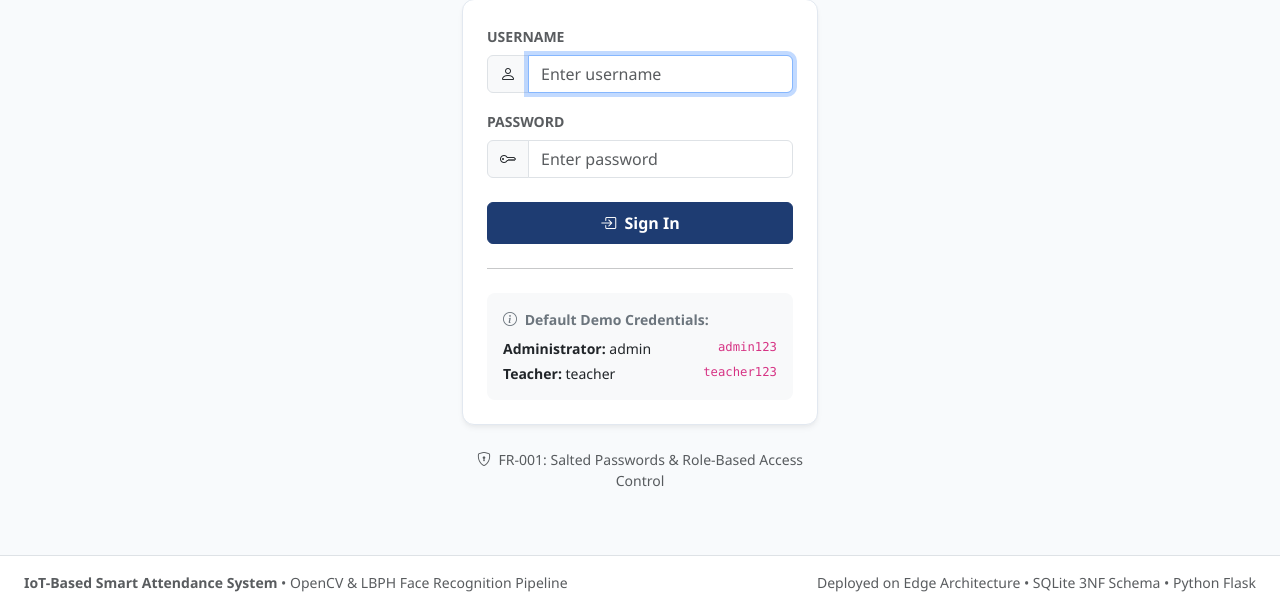
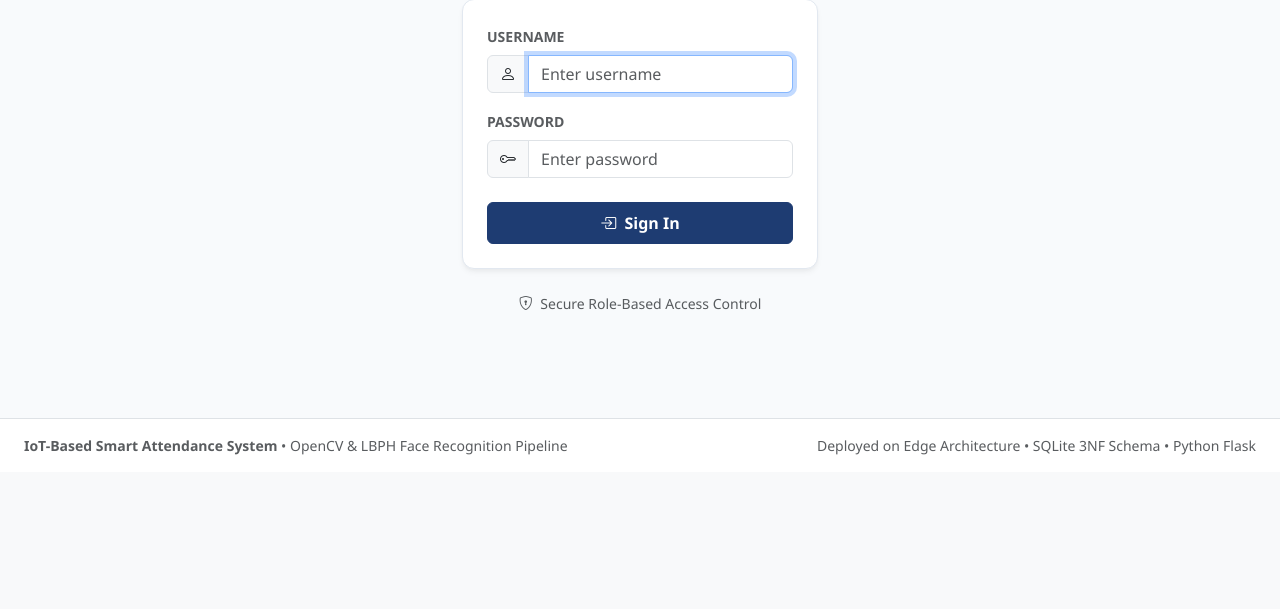
Before and after one commit to nasir-j/smart-attendance-system, a Flask app: page /login in a window 1280 px wide. Shown: the part 328-937 px from the top of the page. After the commit the page ends 783 px from the top, so only its background shows below. Run offline with Flask 3, Linux system fonts and the light colour scheme; parts of the project's set-up code (start-up, migrations or seed data) failed here and were passed over.

Commit message:
Remove demo credentials hint box from login page

```diff
--- a/templates/login.html
+++ b/templates/login.html
@@ -35,24 +35,10 @@
             <i class="bi bi-box-arrow-in-right me-1"></i> Sign In
           </button>
         </form>
-
-        <hr class="my-4">
-
-        <div class="bg-light p-3 rounded-3 small">
-          <div class="fw-bold text-secondary mb-2"><i class="bi bi-info-circle me-1"></i> Default Demo Credentials:</div>
-          <div class="d-flex justify-content-between mb-1">
-            <span><strong>Administrator:</strong> admin</span>
-            <code>admin123</code>
-          </div>
-          <div class="d-flex justify-content-between">
-            <span><strong>Teacher:</strong> teacher</span>
-            <code>teacher123</code>
-          </div>
-        </div>
       </div>
 
       <div class="text-center mt-4 text-muted small">
-        <p><i class="bi bi-shield-lock me-1"></i> FR-001: Salted Passwords &amp; Role-Based Access Control</p>
+        <p><i class="bi bi-shield-lock me-1"></i> Secure Role-Based Access Control</p>
       </div>
     </div>
   </div>
```
